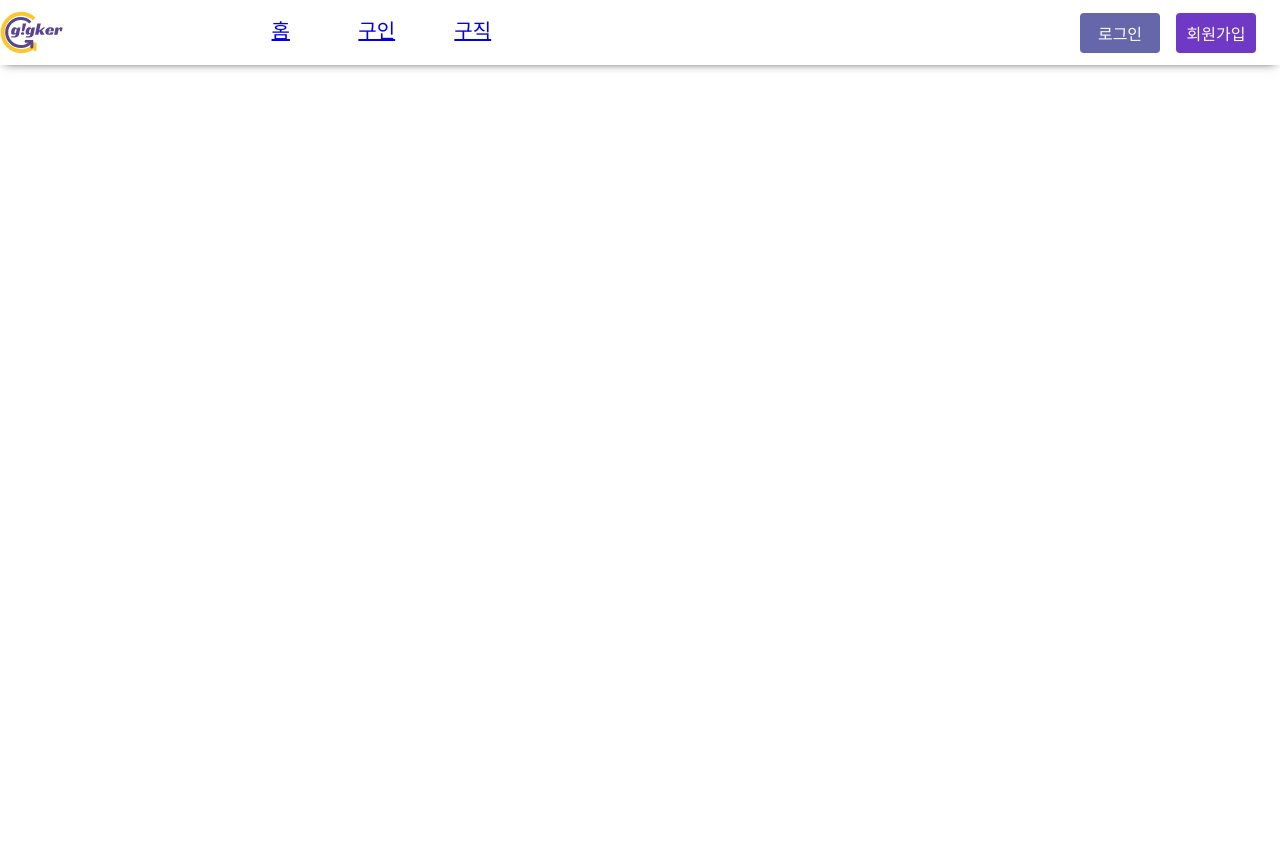
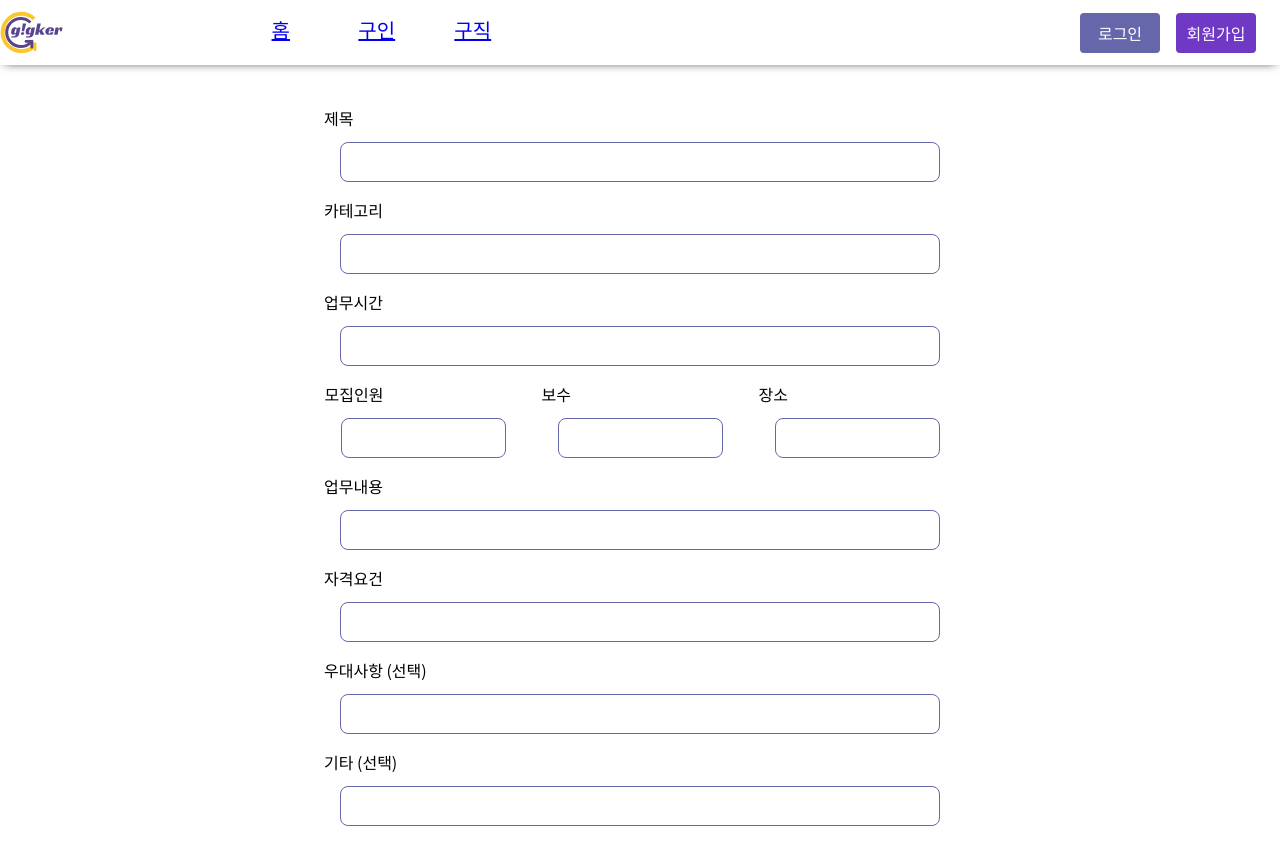
Before and after one commit to codestates-seb/seb41_main_005, a React (Create React App) app in the folder client/: page /edithire in a window 1280 px wide. Before the commit this address had no page. Shown: the top 864 px of the page. Built offline with nearby package versions, Linux system fonts and the light colour scheme.

Commit message:
style:edithire page 틀 구현

```diff
--- a/client/src/App.tsx
+++ b/client/src/App.tsx
@@ -4,6 +4,7 @@ import GlobalStyle from "./assets/styles/global-styles";
 import { theme } from "./assets/styles/theme";
 import Hire from "./pages/Hire";
 import Hunting from "./pages/Hunting";
+import EditHire from './pages/EditHire';
 import { BrowserRouter, Routes, Route } from "react-router-dom";
 
 function App() {
@@ -15,6 +16,7 @@ function App() {
         <Routes>
           <Route path="/hire" element={<Hire />} />
           <Route path="/hunting" element={<Hunting />} />
+          <Route path="/edithire" element={<EditHire />} />
         </Routes>
       </ThemeProvider>
     </BrowserRouter>
--- a/client/src/components/hire/HireDropDown.tsx
+++ b/client/src/components/hire/HireDropDown.tsx
@@ -4,6 +4,7 @@ import useDetectClose from "../../util/useDetectClose";
 import { useDispatch, useSelector } from "react-redux";
 import { RootState } from "../../util/store";
 import { selectCategory, selectLocation, selectTag } from "../../util/types";
+import { useNavigate } from "react-router";
 
 const tags = [
   "재택근무🏠",
@@ -93,7 +94,9 @@ const DropdownMenu = () => {
   const [categoryIsOpen, categoryRef, categoryHandler] = useDetectClose(false);
   const [locationIsOpen, locationRef, locationHandler] = useDetectClose(false);
 
+  const navigate = useNavigate()
   const newHireClickHandler = () => {
+    navigate("/edithire")
     console.log("새 글 작성");
   };
 
@@ -138,9 +141,8 @@ const DropdownMenu = () => {
             </DropdownList>
           </DropdownTitle>
         </DropdownContainer>
-
         <AddHire onClick={newHireClickHandler}>
-          <button>게시글 작성</button>
+          <button> 게시글 작성</button>
         </AddHire>
       </UpperWrapper>
       <LowerWrapper>
--- a/client/src/pages/EditHire.tsx
+++ b/client/src/pages/EditHire.tsx
@@ -0,0 +1,52 @@
+import React from "react";
+import InputBox from "../components/Input";
+import styled from 'styled-components';
+
+const EditHire = () => {
+  return (
+    <EditHireContainer>
+      <WithTitle>제목
+        <InputBox width="600px" />
+      </WithTitle>
+      <WithTitle>카테고리
+        <InputBox width="600px" /></WithTitle>
+      <WithTitle>업무시간
+        <InputBox width="600px" /></WithTitle>
+      <ThreeInput>
+        <WithTitle>모집인원
+          <InputBox width="165px" /></WithTitle>
+        <WithTitle>보수
+          <InputBox width="165px" /></WithTitle>
+        <WithTitle>장소
+          <InputBox width="165px" /></WithTitle>
+      </ThreeInput>
+      <WithTitle>업무내용
+        <InputBox width="600px" /></WithTitle>
+      <WithTitle>자격요건
+        <InputBox width="600px" /></WithTitle>
+      <WithTitle>우대사항 (선택)
+        <InputBox width="600px" /></WithTitle>
+      <WithTitle>기타 (선택)
+        <InputBox width="600px" /></WithTitle>
+    </EditHireContainer>
+  );
+};
+
+const EditHireContainer = styled.div`
+padding: 100px 50px 50px 50px;
+display: flex;
+flex-direction: column;
+$ {InputBox} {
+  align-items: center;
+}
+`
+const WithTitle = styled.div`
+display: flex;
+flex-direction: column;
+padding: 10px;
+`
+const ThreeInput = styled.div`
+display: flex;
+flex-direction: row;
+`
+export default EditHire;
```
